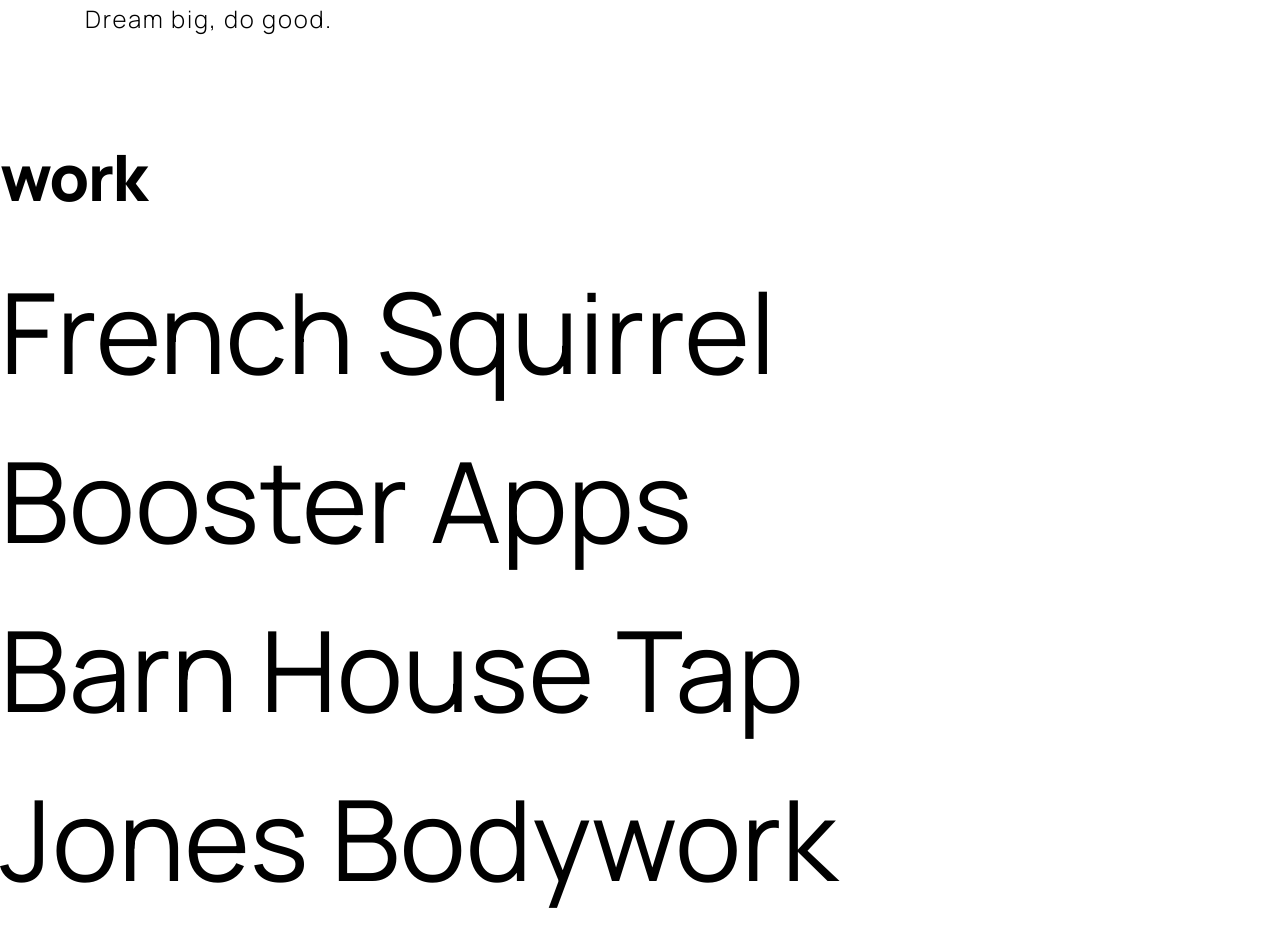
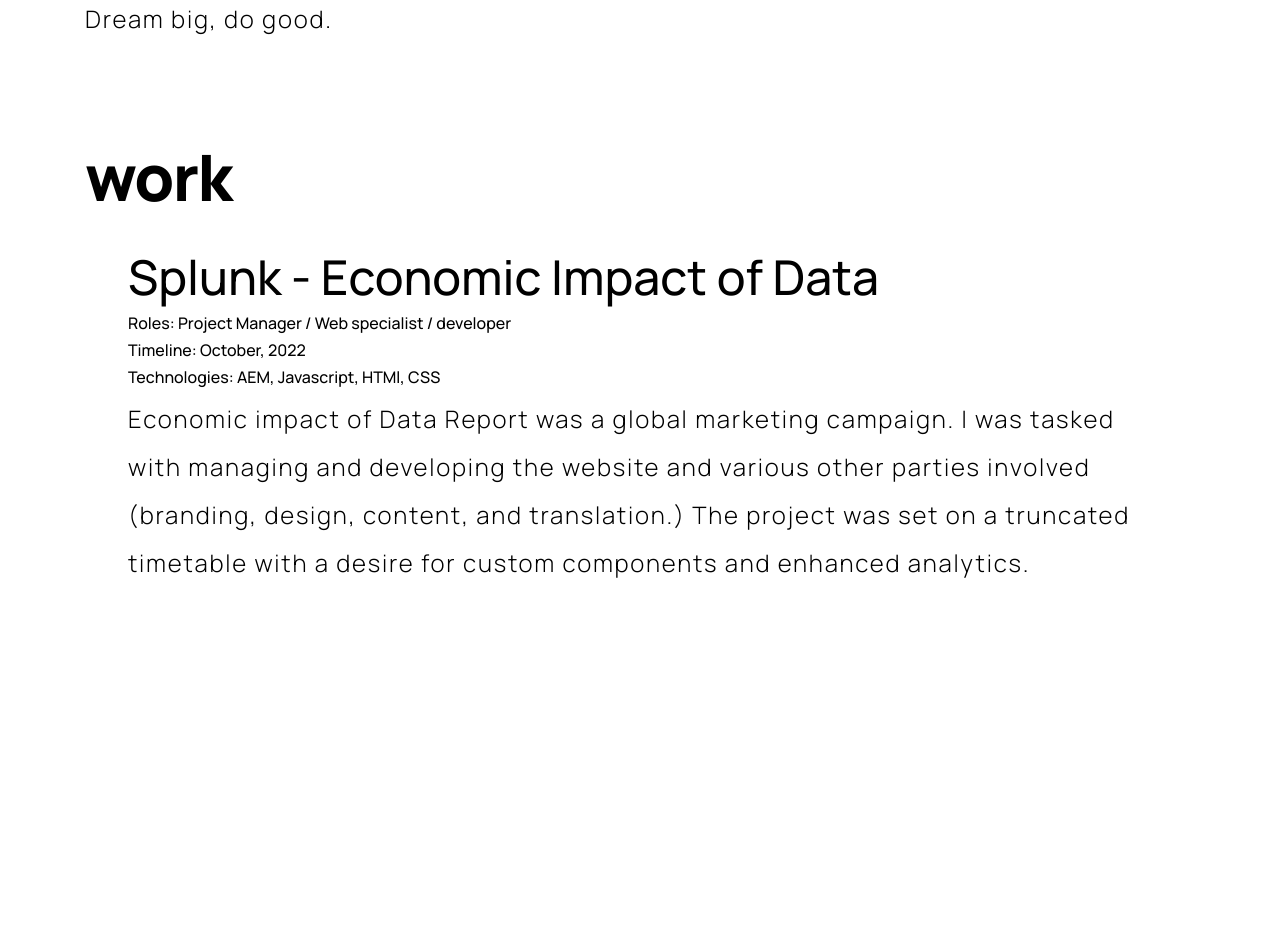
Before and after one commit to jskyle/portfolio-react, a React (Create React App) app in the folder client/: page / in a window 1280 px wide. Shown: the part 1960-2907 px from the top of the page. After the commit the page ends 2723 px from the top, so only its background shows below. Built offline with nearby package versions, Linux system fonts and the light colour scheme.

Commit message:
created WorkObject.jsx - setup basic styling

```diff
--- a/client/src/pages/Home/Home.jsx
+++ b/client/src/pages/Home/Home.jsx
@@ -45,9 +45,6 @@
               <span className="left-big">Barn House Tap</span>
             </a>
           </li>
-          {/* <li>
-            <a href="http://jonesbodywork.com" target="_blank" rel="norefferer noopener"><span className="left-big">Posh Photo</span></a>
-          </li> */}
           <li>
             <a
               href="http://jonesbodywork.com"
@@ -59,7 +56,6 @@
           </li>
         </ul>
       </Work>
-      {/* <Skills /> */}
       {/* <Connect /> */}
     </>
   );
--- a/client/src/pages/Home/components/About.jsx
+++ b/client/src/pages/Home/components/About.jsx
@@ -49,7 +49,7 @@
   }
 `;
 
-const StyledContainer = styled(Container)`
+export const StyledContainer = styled(Container)`
   position: relative;
 `;
 
--- a/client/src/pages/Home/components/Work.jsx
+++ b/client/src/pages/Home/components/Work.jsx
@@ -1,7 +1,8 @@
 import React from 'react';
-import PropTypes from 'prop-types';
 import './styles/Work.css';
 import styled from 'styled-components';
+import { StyledContainer } from './About';
+import WorkObject from './WorkObject';
 
 
 const WorkSection = styled.div`
@@ -12,10 +13,16 @@
     padding-left: 0;
   }
 
-  li {
+  .work-history-container {
+    width: 80%;
+    margin-left: auto;
+    margin-right: auto;
+  }
+
+  h5 {
     width: max-content;
     margin-left: 0rem;
-    font-size: 7rem;
+    font-size: 3rem;
   };
 
   @media screen and ( max-width: 991px) {
@@ -44,18 +51,16 @@
 `;
 
 const Work = ({ children }) => (
-    <WorkSection className="section-container" id="work-section">
+  <WorkSection className="section-container" id="work-section">
+    <StyledContainer>
       <div id="work-head">
         <h4 className="section-head">work</h4>
       </div>
-      <div id="work-body">
-        {children}
-      </div>
-    </WorkSection>
+    </StyledContainer>
+    <div className='work-history-container'>
+      <WorkObject/>
+    </div>
+  </WorkSection>
 );
 
-Work.propTypes = {
-  children: PropTypes.node.isRequired,
-};
-
 export default Work;
--- /dev/null
+++ b/client/src/pages/Home/components/WorkObject.jsx
@@ -0,0 +1,24 @@
+import React from "react";
+import styled from "styled-components";
+
+
+const WorkObject = () => {
+  return (
+    <>
+      <h5 className="left-big">Splunk - Economic Impact of Data</h5>
+      <h6>Roles: Project Manager / Web specialist / developer</h6>
+      <h6>Timeline: October, 2022</h6>
+      <h6>Technologies: AEM, Javascript, HTMl, CSS</h6>
+      <p>
+        {" "}
+        Economic impact of Data Report was a global marketing
+        campaign. I was tasked with managing and developing the website and
+        various other parties involved (branding, design, content, and
+        translation.) The project was set on a truncated timetable with a desire
+        for custom components and enhanced analytics.{" "}
+      </p>
+    </>
+  );
+};
+
+export default WorkObject;
```
